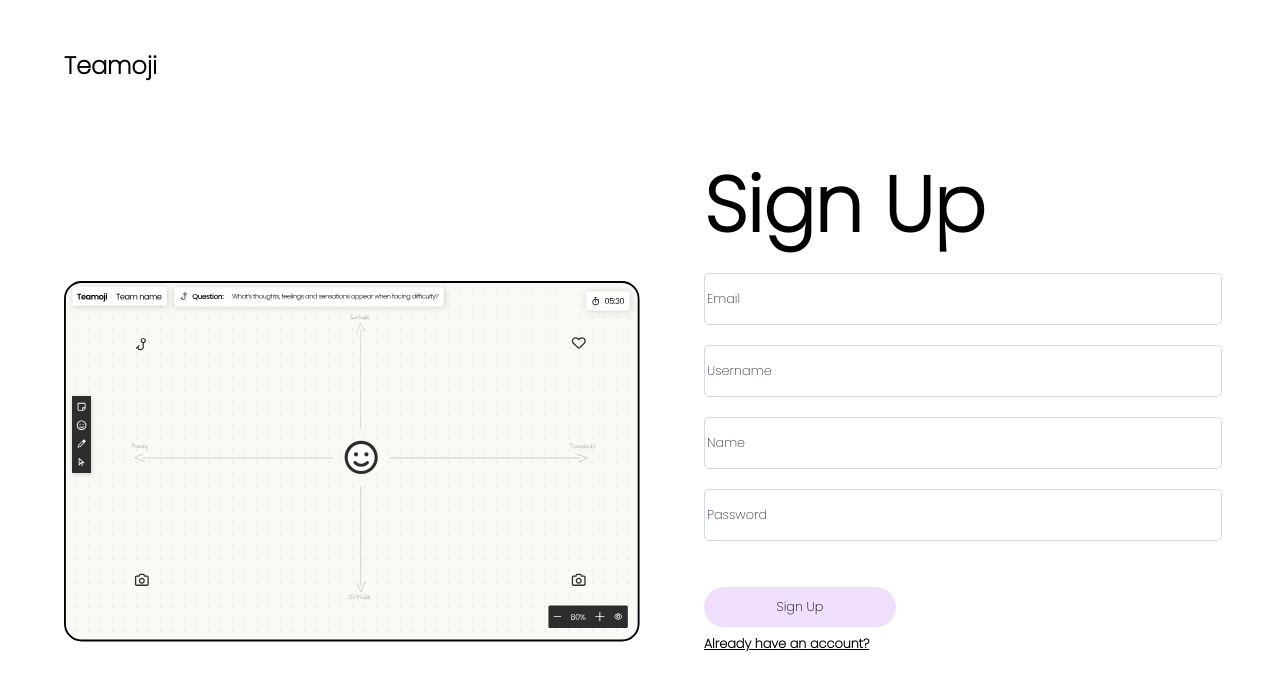
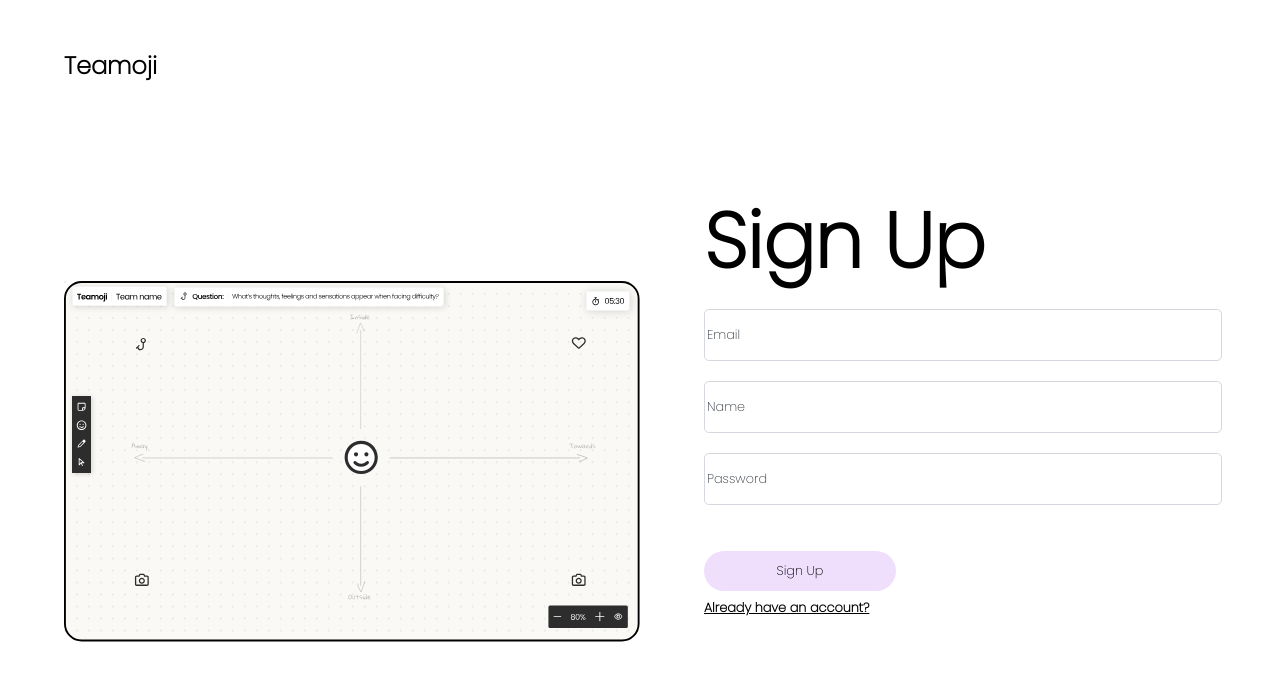
Before and after one commit to indexZ3ro/FIT4002, a React (Create React App) app in the folder client/: page /Signup in a window 1280 px wide. Shown: the top 690 px of the page. Built offline with nearby package versions, Linux system fonts and the light colour scheme.

Commit message:
Removed username from sign up

```diff
--- a/client/src/pages/SignupPage.jsx
+++ b/client/src/pages/SignupPage.jsx
@@ -16,7 +16,6 @@ const SignUpPage = () => {
 
     const [email, setEmail] = useState("");
     const [password, setPassword] = useState("");
-  const [username, setUsername] = useState("");
     const [name, setName] = useState("");
     const [error, setError] = useState("");
 
@@ -42,7 +41,7 @@ const SignUpPage = () => {
                 const user = userCredential.user;
 
                 updateProfile(user, {
-          displayName: username,
+                    displayName: name,
                 })
                     .then(() => {
                         // Profile updated!
@@ -88,7 +87,10 @@ const SignUpPage = () => {
             <div className="split-left-signup">
                 <div className="signUpPageTeam">Teamoji</div>
                 <div className="signUpPageCover">
-          <img className="signUpPageCoverImg" src={SignUpPageCover}></img>
+                    <img
+                        className="signUpPageCoverImg"
+                        src={SignUpPageCover}
+                    ></img>
                 </div>
             </div>
             <div className="split-right-signup">
@@ -101,13 +103,6 @@ const SignUpPage = () => {
                         value={email}
                         onChange={(e) => setEmail(e.target.value)}
                         required
-          ></input>
-          <input
-            className="userInput text "
-            type="text"
-            placeholder="Username"
-            value={username}
-            onChange={(e) => setUsername(e.target.value)}
                     ></input>
                     <input
                         className="userInput text"
```
Lines whose indentation alone changed are shown as unchanged.
